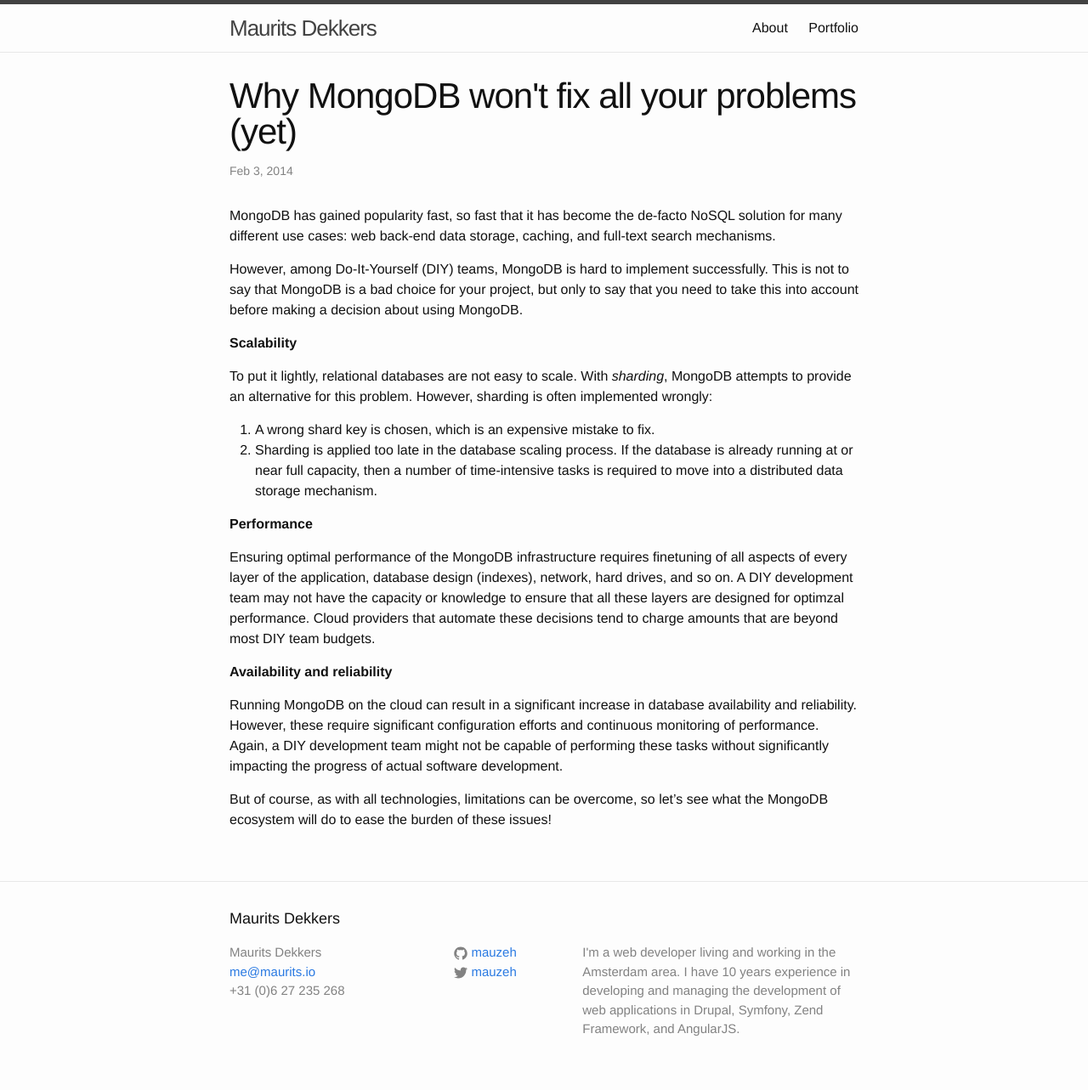
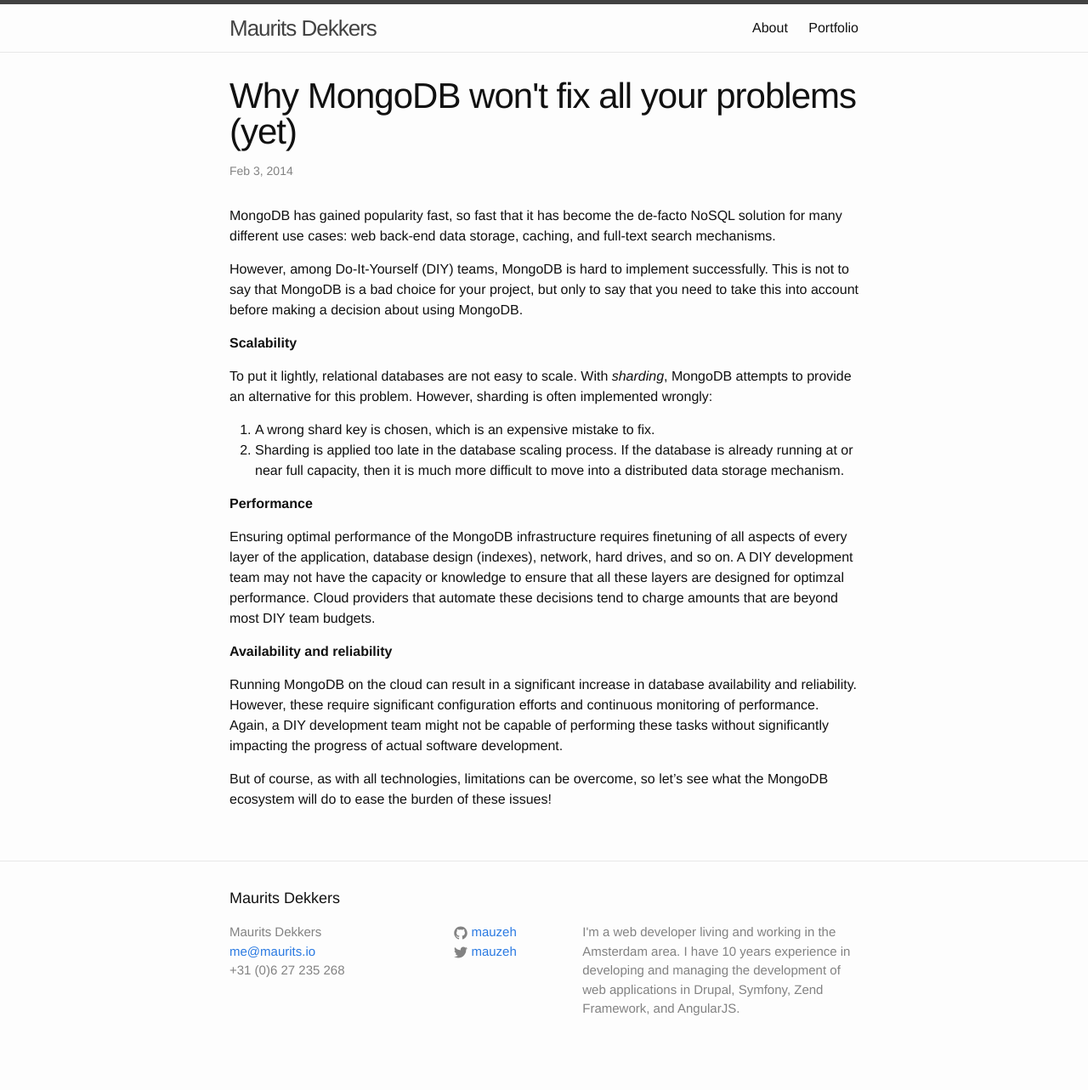
Before and after one commit to mauzeh/mauzeh.github.io, a Jekyll site: the page built from _posts/2014-02-03-why-mongodb-isnt-everything.markdown, in a window 1280 px wide. Shown: the whole page at 85% size. Built offline with Jekyll 4.4.1, drawn with Linux system fonts in a browser that asks for light colours; after the commit the page ends 1259 px from its top, so only the background shows below that.

Commit message:
[Empty commit message]

```diff
--- a/_posts/2014-02-03-why-mongodb-isnt-everything.markdown
+++ b/_posts/2014-02-03-why-mongodb-isnt-everything.markdown
@@ -14,7 +14,7 @@
 To put it lightly, relational databases are not easy to scale. With *sharding*, MongoDB attempts to provide an alternative for this problem. However, sharding is often implemented wrongly:
 
 1. A wrong shard key is chosen, which is an expensive mistake to fix.
-2. Sharding is applied too late in the database scaling process. If the database is already running at or near full capacity, then a number of time-intensive tasks is required to move into a distributed data storage mechanism.
+2. Sharding is applied too late in the database scaling process. If the database is already running at or near full capacity, then it is much more difficult to move into a distributed data storage mechanism.
 
 **Performance**
 
```
